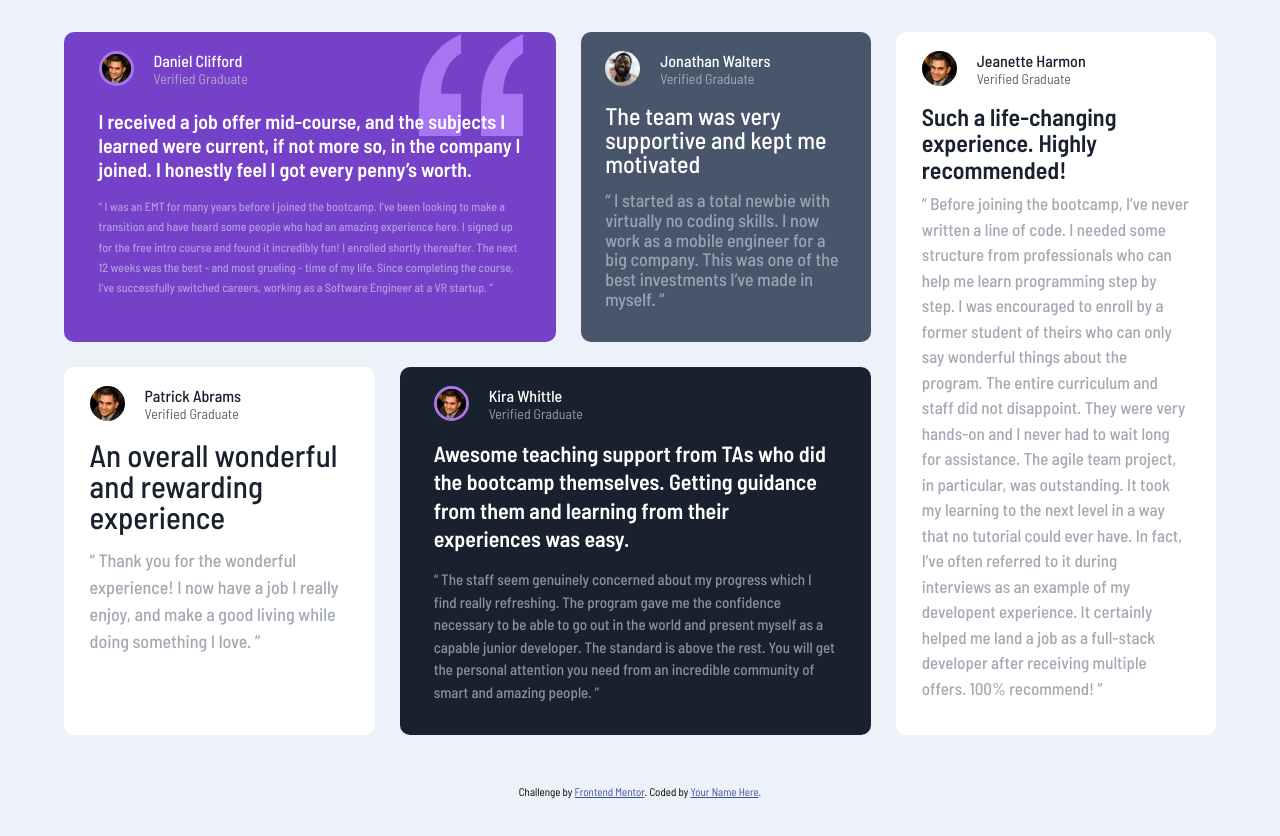
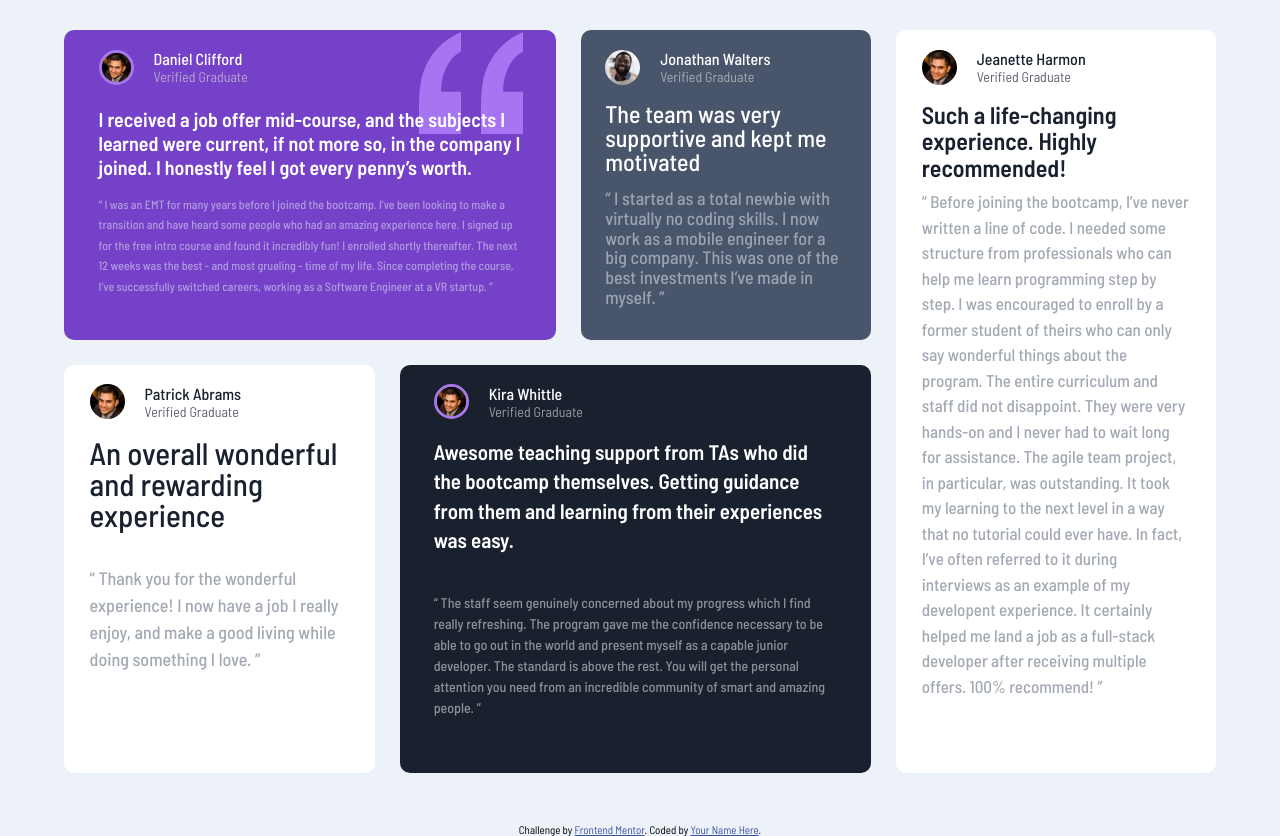
Before and after one commit to mo7amed5hairy/Testimonials-Grid-Section-Main, a plain HTML site: page index.html in a window 1280 px wide. Before the commit the page ends 800 px from the top, so only its background shows below. Drawn offline with Linux system fonts and the light colour scheme.

Commit message:
Update style.css
Update style.css

```diff
--- a/style.css
+++ b/style.css
@@ -250,7 +250,6 @@ body
   #wrapper > .testimonials_box > .testmonial_4 > .testimonial_container  > h1
   {
     color: var(--Very_dark_blackish_blue) !important;
-    color: var(--White);
     font-size: 31px;
     font-weight: 500;
     line-height: 1;
@@ -261,10 +260,9 @@ body
   #wrapper > .testimonials_box > .testmonial_5 > .testimonial_container > h1
   {
     color: var(--White) !important;
-    color: var(--White);
-    font-size: 22px;
+    font-size: 21px;
     font-weight: 600;
-    line-height: 1.3;
+    line-height: 1.4;
     position: relative;
     z-index: 100;
   }
@@ -310,9 +308,8 @@ body
     color: var(--Very_dark_gray_is_hblue) !important;
     font-size: 18px;
     font-weight: 500;
-color: var(--Light_grayish_blue);
     opacity: 50%;
-padding: 15px 0;
+    padding: 35px 0;
     line-height: 1.5;
     margin-bottom: 15px;
 }
@@ -320,11 +317,10 @@ margin-bottom: 15px;
   #wrapper > .testimonials_box > .testmonial_5 > .testimonial_container  > p
   {
     color: var(--White) !important;
-  font-size: 15px;
+    font-size: 14px;
     font-weight: 500;
-  color: var(--Light_grayish_blue);
     opacity: 50%;
-  padding: 15px 0;
+    padding: 38px 0;
     line-height: 1.5;
     margin-bottom: 15px;
     margin-top: 0px;
```
Lines whose indentation alone changed are shown as unchanged.
